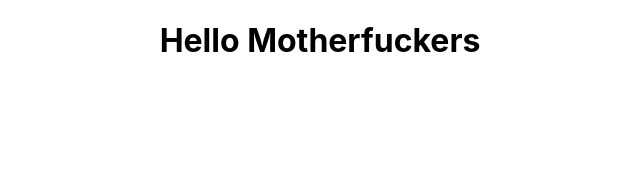
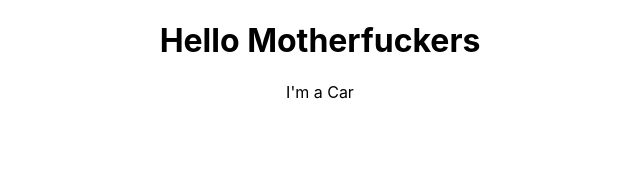
Before and after one commit to sultan-O7t9/react-complete-guide, a React (Create React App) app: page / in a window 1280 px wide. Shown: the top 172 px of the page, without its empty margins (320-960 px from the left). Built offline with nearby package versions, Linux system fonts and the light colour scheme.

Commit message:
Created a Functional Component: Car
Created a Car component using function syntax

```diff
--- a/src/App.js
+++ b/src/App.js
@@ -1,9 +1,12 @@
+import React from "react";
 import "./App.css";
+import Car from "./Car/Car";
 
 function App() {
   return (
     <div className="App">
       <h1>Hello Motherfuckers</h1>
+      <Car />
     </div>
   );
 }
--- /dev/null
+++ b/src/Car/Car.js
@@ -0,0 +1,7 @@
+import React from "react";
+
+const Car = () => {
+  return <p>I'm a Car</p>;
+};
+
+export default Car;
```
